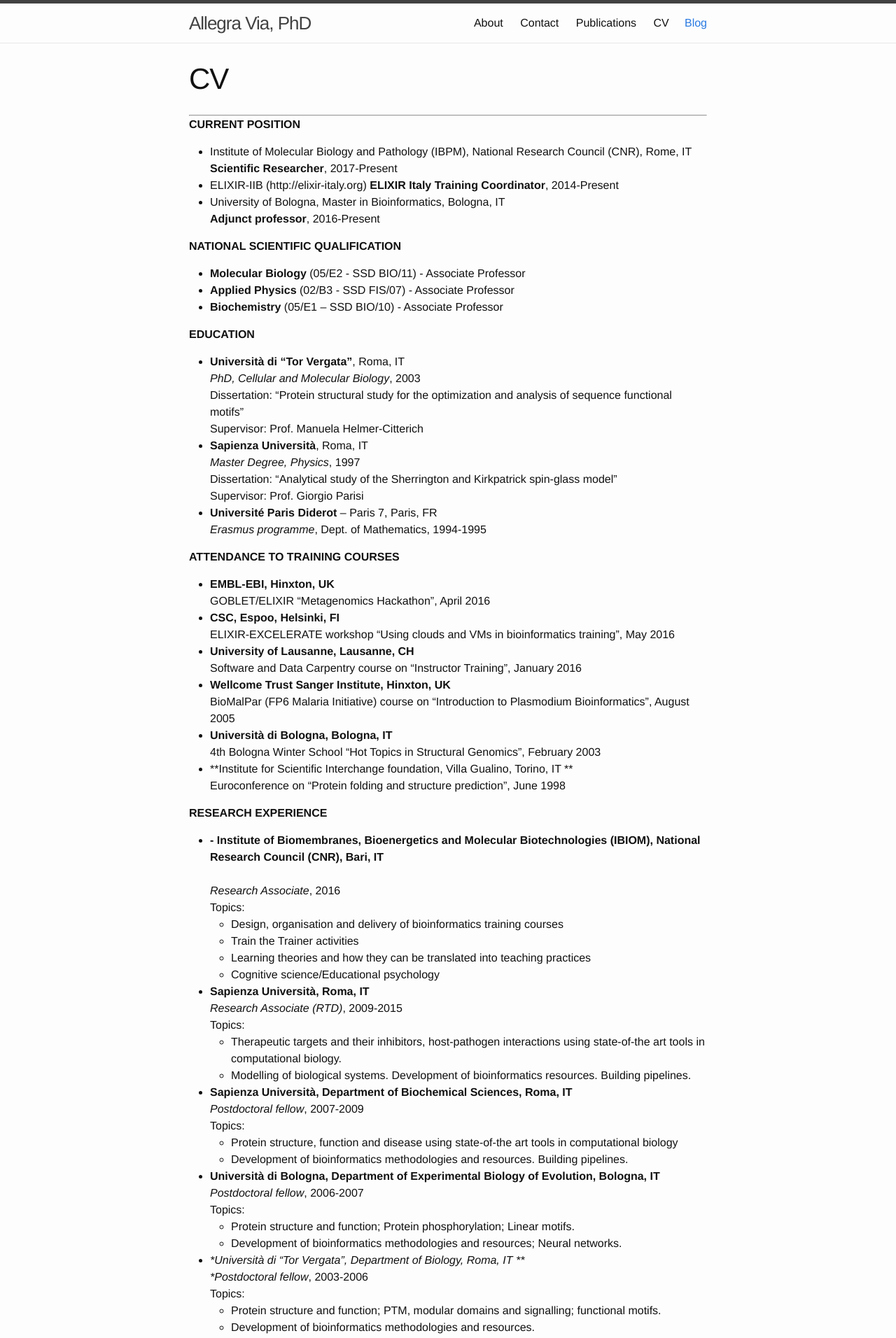
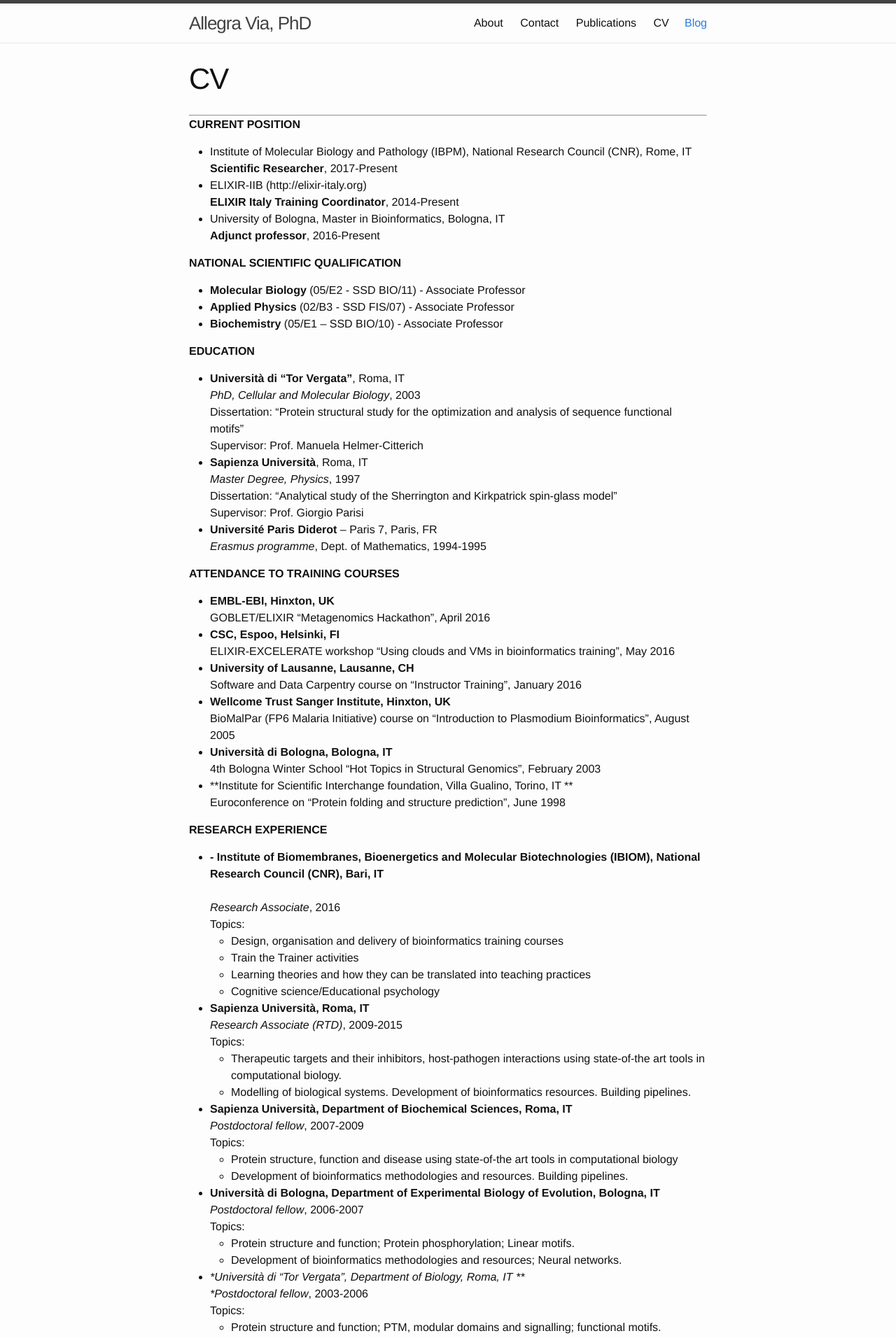
Before and after one commit to allegravia/website, a Jekyll site: the page built from _pages/04-cv.md, in a window 1280 px wide. Shown: the top 1912 px of the page at 70% size. Built offline with Jekyll 4.4.1, drawn with Linux system fonts in a browser that asks for light colours.

Commit message:
Update 04-cv.md

```diff
--- a/_pages/04-cv.md
+++ b/_pages/04-cv.md
@@ -9,7 +9,7 @@ permalink: /cv/
 
 - Institute of Molecular Biology and Pathology (IBPM), National Research Council (CNR), Rome, IT <br>
 **Scientific Researcher**, 2017-Present <br>
-- ELIXIR-IIB (http://elixir-italy.org)
+- ELIXIR-IIB (http://elixir-italy.org) <br>
 **ELIXIR Italy Training Coordinator**, 2014-Present
 - University of Bologna, Master in Bioinformatics, Bologna, IT<br>
 **Adjunct professor**, 2016-Present
```
